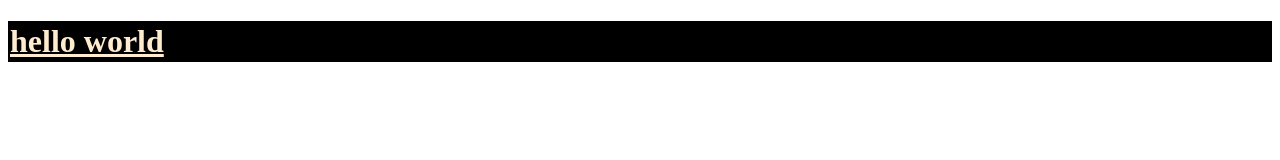
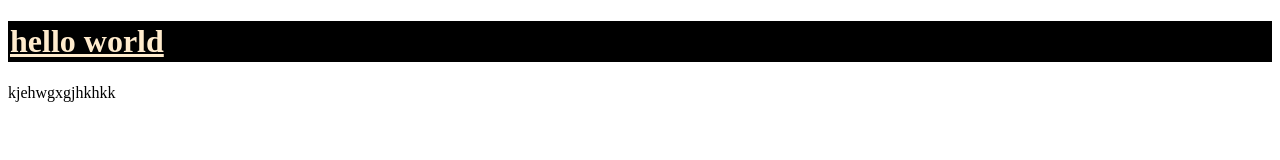
Before and after one commit to krupapanchal-09/task2, a plain HTML site: page index.html in a window 1280 px wide. Drawn offline with Linux system fonts and the light colour scheme.

Commit message:
changing in file

```diff
--- a/index.html
+++ b/index.html
@@ -8,5 +8,6 @@
 </head>
 <body>
     <h1>hello world</h1>
+    <p>kjehwgxgjhkhkk</p>
 </body>
 </html>
```
